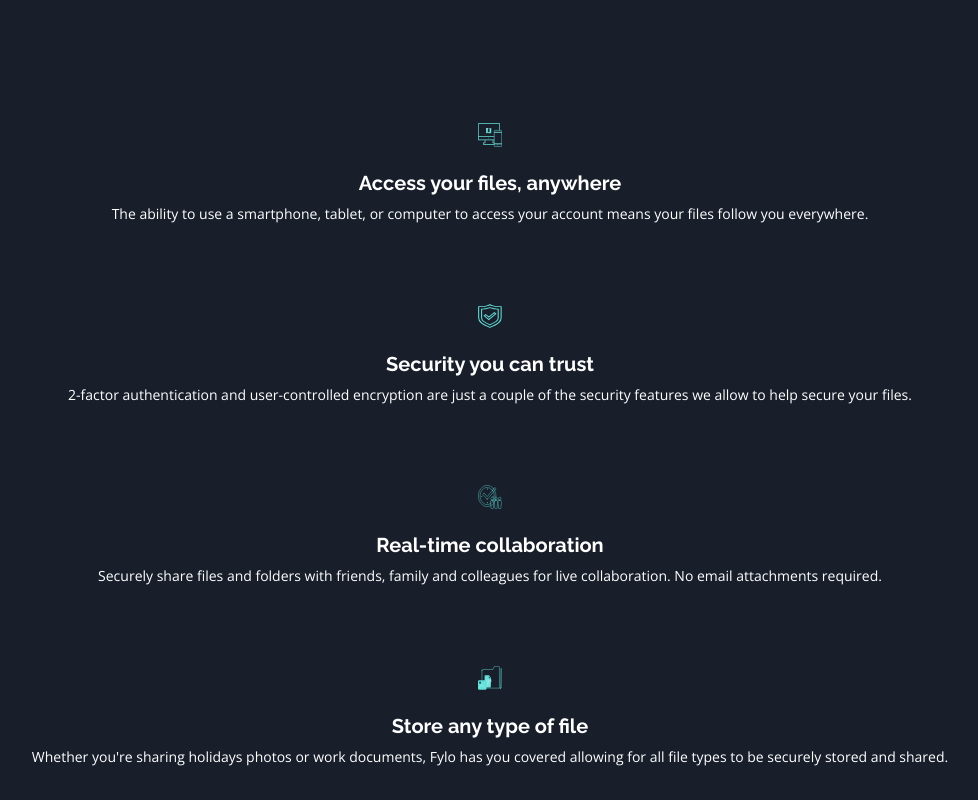
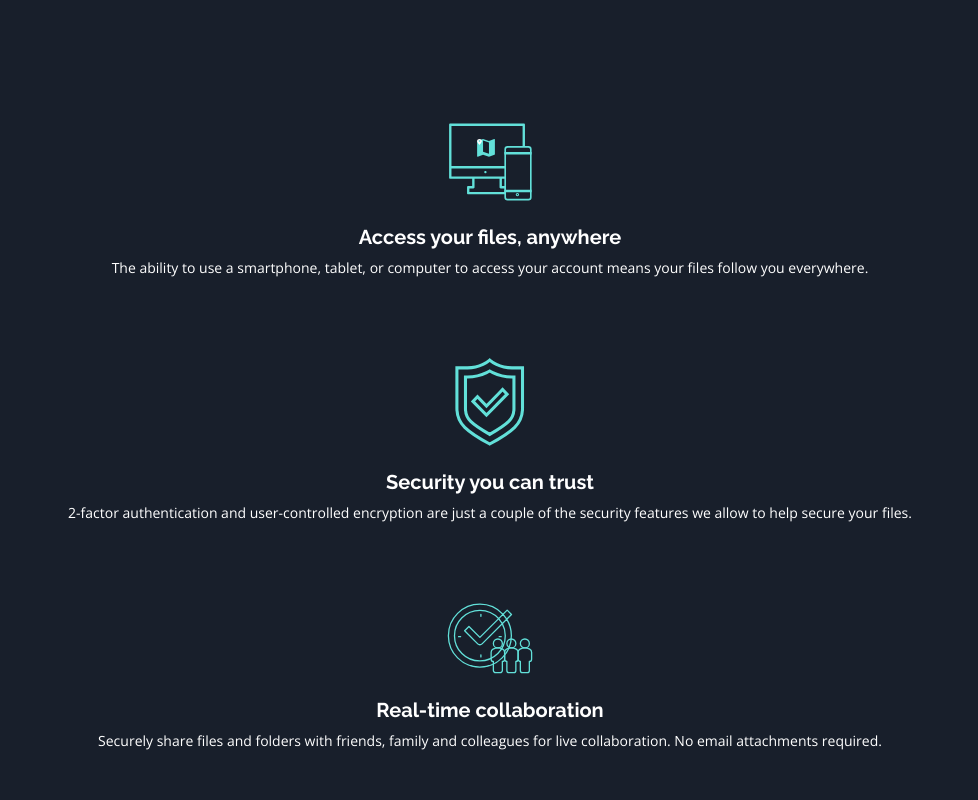
Before and after one commit to g-akca/fylo-landing-page, a React (Vite) app: page / in a window 1280 px wide. Shown: the part 860-1660 px from the top of the page, without its empty margins (150-1128 px from the left). Built offline with nearby package versions, Linux system fonts and the light colour scheme.

Commit message:
Redo styling

```diff
--- a/src/components/FeatureItem.jsx
+++ b/src/components/FeatureItem.jsx
@@ -1,7 +1,7 @@
 function FeatureItem({ img, title, description }) {
   return (
     <div className="flex flex-col gap-6 items-center">
-      <img src={img} alt={title} className="w-6 aspect-square" />
+      <img src={img} alt={title} />
 
       <div className="flex flex-col gap-2 text-center">
         <h2 className="font-raleway text-[20px] leading-[120%] font-bold">{title}</h2>
```
